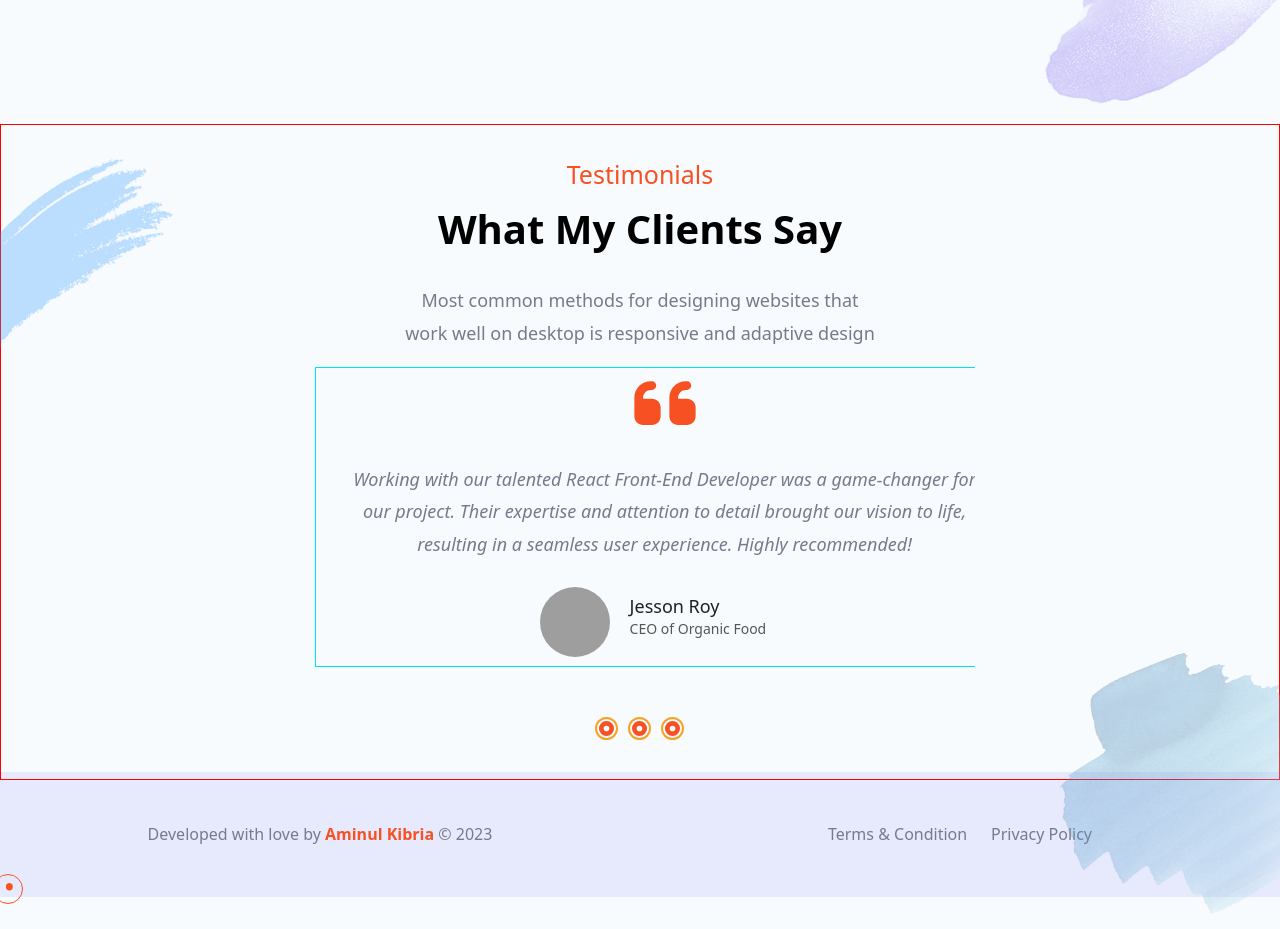
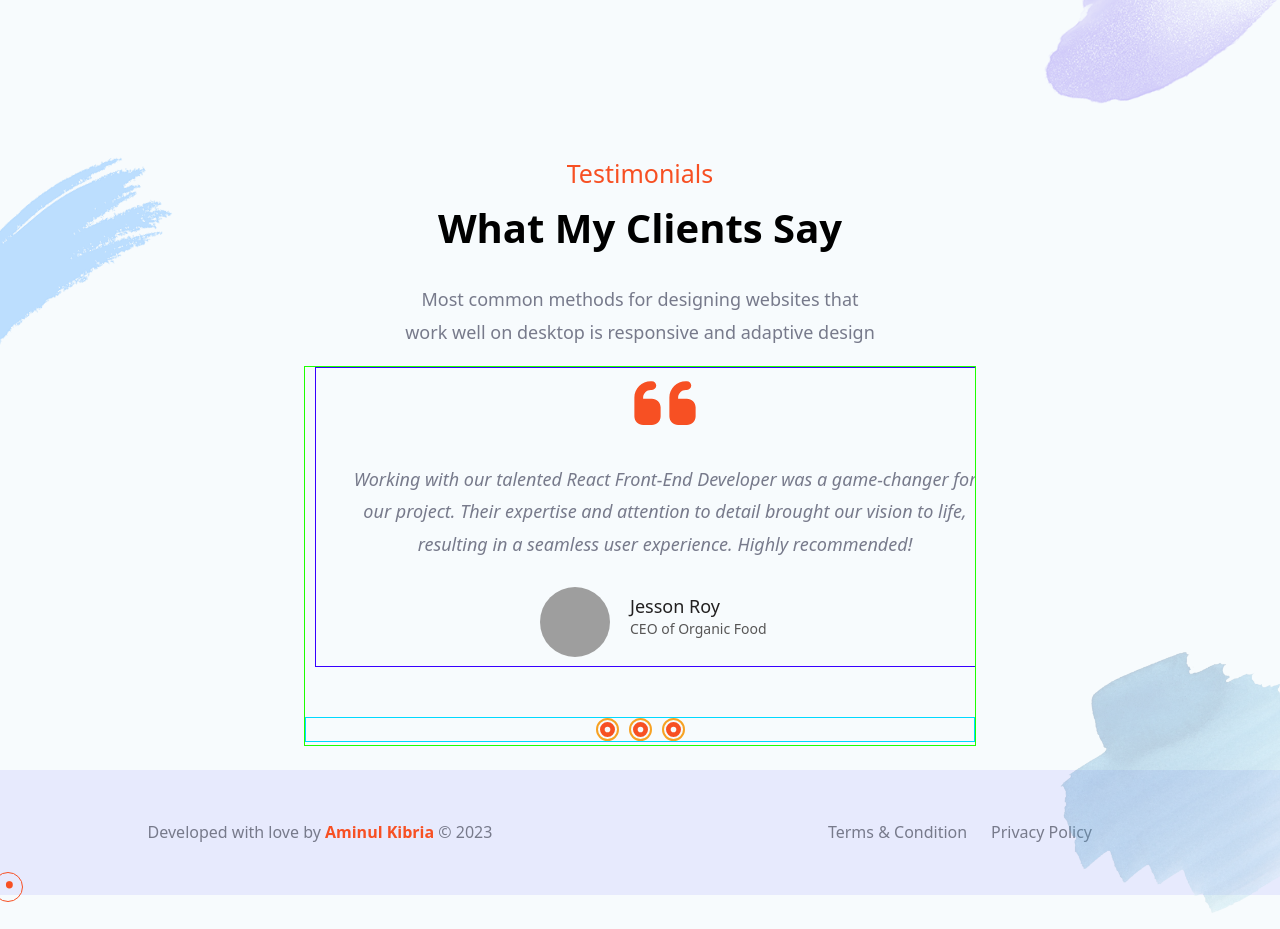
Before and after one commit to dksifatofficial/aminul-kibria-react, a React (Create React App) app: page / in a window 1280 px wide. Shown: the part 1620-2549 px from the top of the page. Built offline with nearby package versions, Linux system fonts and the light colour scheme; no server answers; grey boxes are pictures that could not be loaded.

Commit message:
res commit

```diff
--- a/src/styles/Clients.module.css
+++ b/src/styles/Clients.module.css
@@ -1,11 +1,10 @@
 .comment {
-    width: 37.5rem;
+    width: 36rem;
     display: grid;
     justify-content: center;
     height: 300px;
     position: relative;
-    margin: 0 20px;
-    border: 1px solid rgb(0, 225, 255);
+    border: 1px solid rgb(55, 0, 255);
 }
 .icon {
     text-align: center;
--- a/src/styles/Testimonials.module.css
+++ b/src/styles/Testimonials.module.css
@@ -1,14 +1,15 @@
 .container {
   width: 100%;
   display: flex;
+  justify-content: center;
   flex-wrap: wrap;
 }
 .testimonials {
   position: relative;
   overflow: hidden;
   height: 380px;
-  width: 700px;
-  flex: 100%;
+  width: 90%;
+  border: 1px solid rgb(30, 255, 0);
 }
 .row {
   display: flex;
@@ -23,6 +24,7 @@
   display: flex;
   justify-content: center;
   margin-top: 10px;
+  border: 1px solid rgb(0, 217, 255);
 }
 .button {
   display: flex;
@@ -34,3 +36,9 @@
   border-radius: 50%;
   margin: 0 5px;
 }
+
+@media (min-width: 1024px) {
+  .testimonials {
+    width: 100%;
+  }
+}
--- a/src/styles/TestimonialsContainer.module.css
+++ b/src/styles/TestimonialsContainer.module.css
@@ -4,7 +4,6 @@
   flex-wrap: wrap;
   margin-top: 150px;
   position: relative;
-  border: 1px solid red;
   margin-left: -0.5rem;
 }
 .header p {
```
